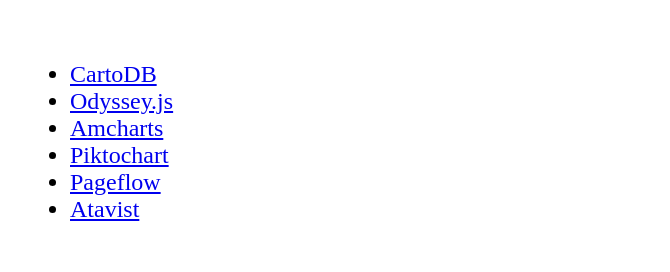
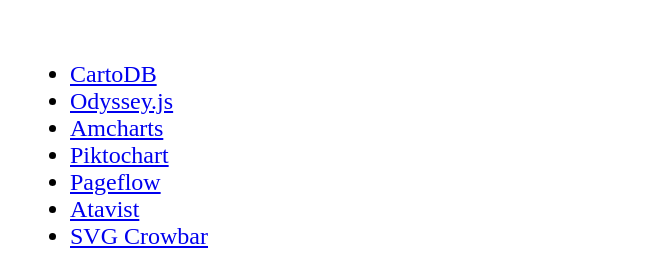
Before and after one commit to zbryikt/viz-course, a website: page index.jade in a window 1280 px wide. Shown: the part 578-850 px from the top of the page, without its empty margins (0-670 px from the left). Drawn offline with nearby package versions, Linux system fonts and the light colour scheme; files that its build step writes are made by us from their sources.

Commit message:
update crowbar

```diff
--- a/index.jade
+++ b/index.jade
@@ -32,3 +32,4 @@
         li: a(href="http://piktochart.com/") Piktochart
         li: a(href="http://pageflow.io/") Pageflow
         li: a(href="https://atavist.com/") Atavist
+        li: a(href="http://nytimes.github.io/svg-crowbar/") SVG Crowbar
```
Also changed, not shown: index.html.
